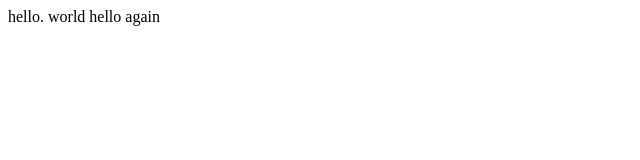
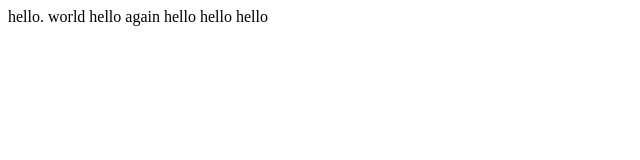
Before and after one commit to 123aya123/lec0, a plain HTML site: page hello.html in a window 1280 px wide. Shown: the whole page, without its empty margins (0-640 px from the left). Drawn offline with Linux system fonts and the light colour scheme.

Commit message:
Update hello.html

```diff
--- a/hello.html
+++ b/hello.html
@@ -4,6 +4,6 @@
 <title>my web site</title>
 </head>
 <body>
-hello. world  hello again
+hello. world  hello again hello hello hello
 </body>
 </html>
```
